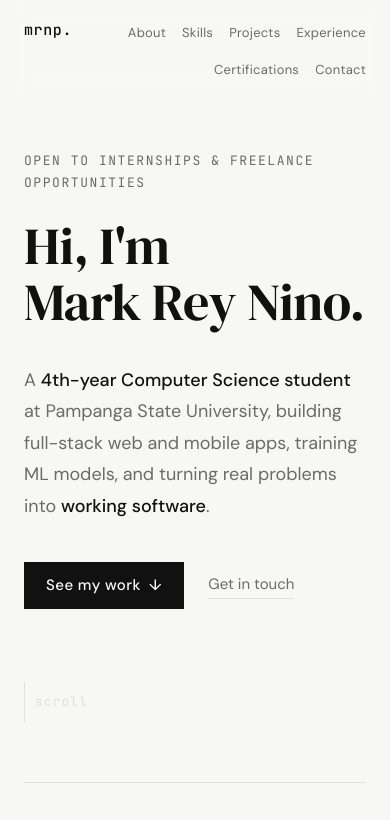
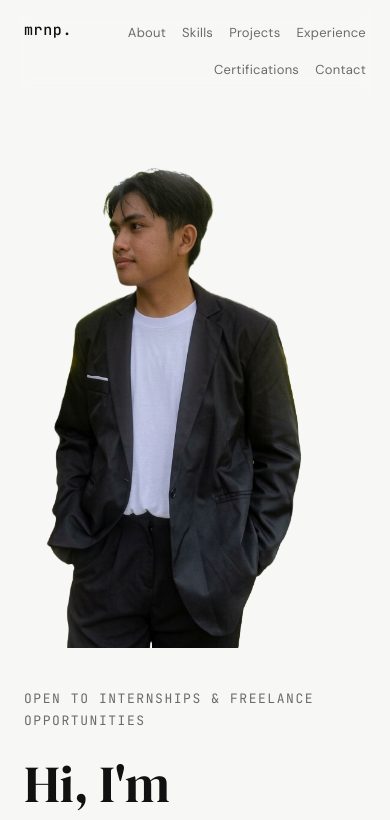
Before and after one commit to mrnp-dev/My-Portfolio, a React (Vite) app: page / in a window 390 px wide. Shown: the top 820 px of the page. Built offline with nearby package versions, Linux system fonts and the light colour scheme.

Commit message:
feat: add hero section portrait image and responsive grid layout

```diff
--- a/src/App.css
+++ b/src/App.css
@@ -1418,3 +1418,109 @@ body.modal-open {
   height: 0.82em;
   width: 3px;
 }
+
+.hero-layout {
+  display: grid;
+  grid-template-columns: minmax(0, 1fr) minmax(280px, 36%);
+  gap: clamp(40px, 6vw, 96px);
+  align-items: center;
+}
+
+.hero-copy {
+  min-width: 0;
+}
+
+.hero-portrait-wrap {
+  position: relative;
+  justify-self: end;
+  width: min(100%, 390px);
+  animation: hero-portrait-enter 0.8s cubic-bezier(0.22, 1, 0.36, 1) 0.22s both;
+}
+
+.hero-portrait-wrap::before {
+  position: absolute;
+  inset: 9% -8% -3% 11%;
+  border: 1px solid var(--rule);
+  content: '';
+}
+
+.hero-portrait {
+  position: relative;
+  display: block;
+  width: 100%;
+  height: auto;
+  transform: scaleX(-1);
+  filter: grayscale(100%);
+}
+
+@keyframes hero-portrait-enter {
+  from {
+    opacity: 0;
+    transform: translateY(18px);
+  }
+
+  to {
+    opacity: 1;
+    transform: translateY(0);
+  }
+}
+
+@media (max-width: 900px) {
+  .hero-layout {
+    grid-template-columns: 1fr;
+  }
+
+  .hero-portrait-wrap {
+    justify-self: start;
+    width: min(72vw, 320px);
+    order: -1;
+  }
+}
+
+@media (prefers-reduced-motion: reduce) {
+  .hero-portrait-wrap {
+    animation: none;
+  }
+}
+
+.hero-portrait-wrap {
+  width: min(122%, 520px);
+  overflow: hidden;
+}
+
+.hero-portrait-wrap::before {
+  display: none;
+}
+
+.hero-portrait {
+  width: 122%;
+  max-width: none;
+  margin-left: -12%;
+}
+
+@media (max-width: 900px) {
+  .hero-portrait-wrap {
+    width: min(88vw, 420px);
+  }
+}
+
+.hero-portrait-wrap {
+  width: min(100%, 390px);
+  overflow: hidden;
+}
+
+.hero-portrait {
+  width: 130%;
+  max-width: none;
+  margin-left: -15%;
+}
+
+@media (max-width: 900px) {
+  .hero-portrait-wrap {
+    width: min(72vw, 320px);
+  }
+}
+
+.hero-portrait {
+  filter: none;
+}
--- a/src/components/HeroSection.tsx
+++ b/src/components/HeroSection.tsx
@@ -1,5 +1,6 @@
+import professionalImage from '../assets/Professional2.png'
+import { useTypewriter } from '../hooks/useTypewriter'
 import { TypewriterRichText } from './TypewriterRichText'
-import { useTypewriter } from '../hooks/useTypewriter'
 
 const heroTitle = "Hi, I'm\nMark Rey Nino."
 const heroIntroSegments = [
@@ -27,13 +28,19 @@ export function HeroSection() {
 
   return (
     <section id="hero" className="hero-section">
+      <div className="hero-layout">
+        <div className="hero-copy">
           <p className="hero-eyebrow hero-enter hero-enter-1">Open to internships & freelance opportunities</p>
           <h1 className="hero-name hero-typewriter" aria-label={heroTitle.replace('\n', ' ')}>
             {typedTitle.text}
             {!typedTitle.done && <span className="typing-cursor hero-typing-cursor" aria-hidden="true" />}
           </h1>
           <p className="hero-tagline hero-typewriter" aria-label={heroIntroText}>
-        <TypewriterRichText characterCount={introCharacterCount} segments={heroIntroSegments} showCursor={introCharacterCount < introLength} />
+            <TypewriterRichText
+              characterCount={introCharacterCount}
+              segments={heroIntroSegments}
+              showCursor={introCharacterCount < introLength}
+            />
           </p>
           <div className="hero-cta hero-enter hero-enter-4">
             <a href="#projects" className="btn-primary">
@@ -43,6 +50,11 @@ export function HeroSection() {
               Get in touch
             </a>
           </div>
+        </div>
+        <div className="hero-portrait-wrap" aria-hidden="true">
+          <img className="hero-portrait" src={professionalImage} alt="" />
+        </div>
+      </div>
       <p className="scroll-hint hero-enter hero-enter-4">scroll</p>
     </section>
   )
```
Also changed, not shown: src/assets/Professional.png (added), src/assets/Professional2.png (added). Lines whose indentation alone changed are shown as unchanged.
